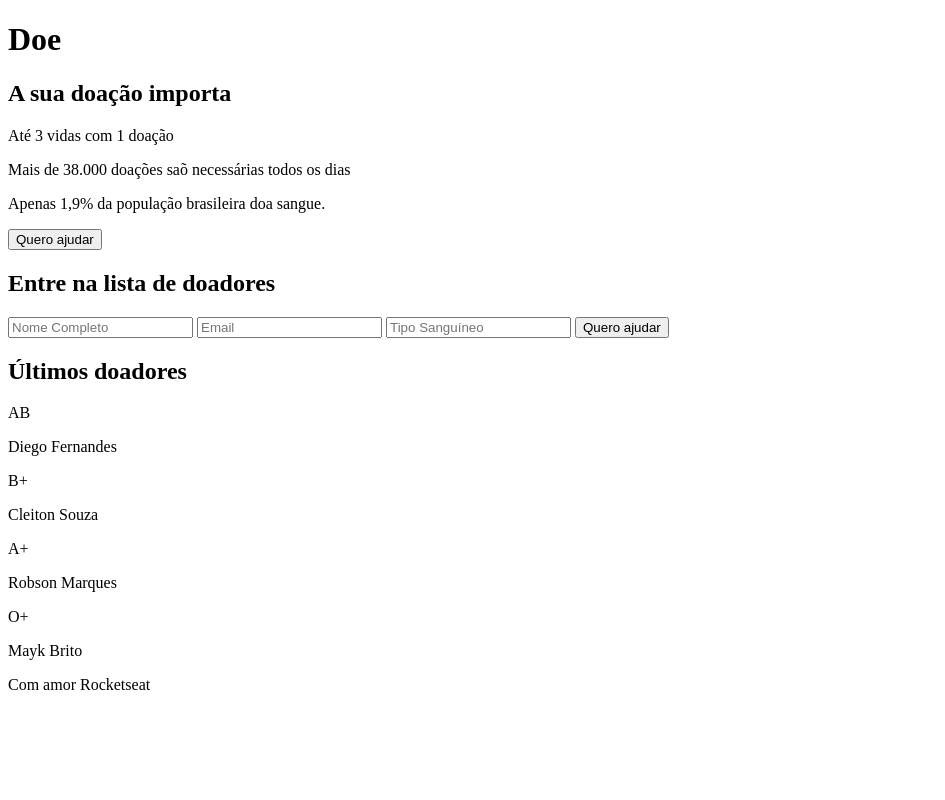
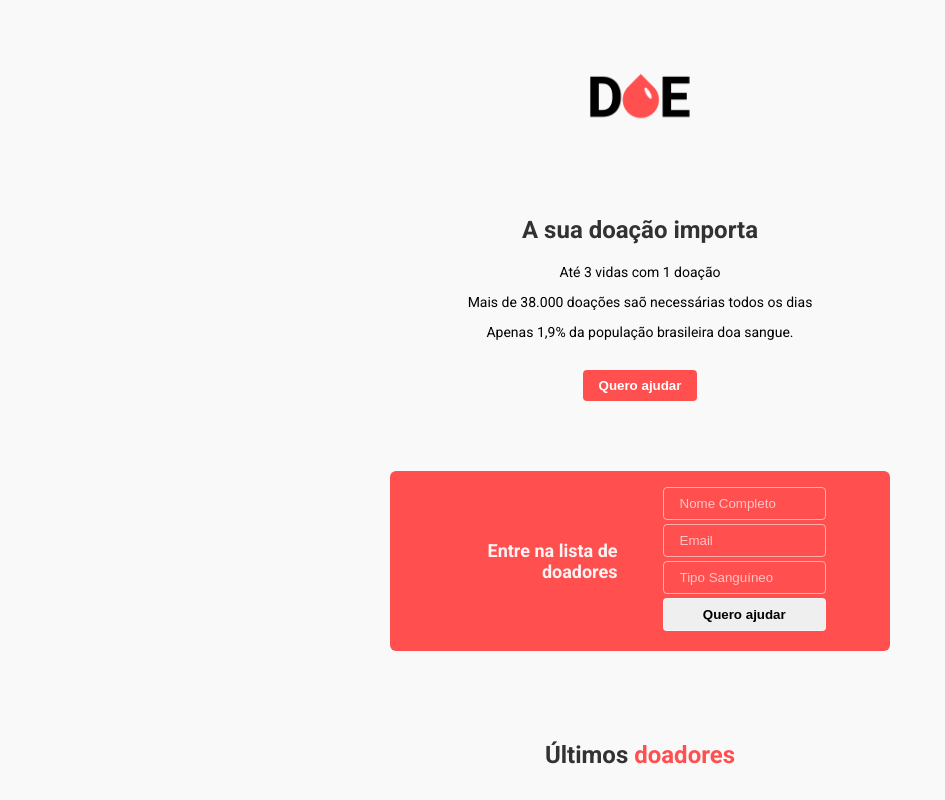
Before and after one commit to andreferrazz/doe-sangue, a plain HTML site: page index.html in a window 1280 px wide. Both pictures are taken after a click on the button "Quero ajudar". Shown: the top 800 px of the page, without its empty margins (0-945 px from the left). Drawn offline with Linux system fonts and the light colour scheme.

Commit message:
add style and scripts

```diff
--- a/index.html
+++ b/index.html
@@ -1,11 +1,16 @@
 <!DOCTYPE html>
 <html>
+
 <head>
     <title>Doe sangue! Doe vida!</title>
+
+    <link rel="stylesheet" href="style.css">
+    <link href="https://fonts.googleapis.com/css?family=Roboto:400,700&display=swap" rel="stylesheet">
 </head>
+
 <body>
     <header>
-            <h1>Doe</h1>
+        <img class="logo" src="logo.png" alt="Imagem de DOE">
         <h2>A sua doação importa</h2>
         <p>Até 3 vidas com 1 doação</p>
         <p>Mais de 38.000 doações saõ necessárias todos os dias</p>
@@ -13,31 +18,19 @@
         <button>Quero ajudar</button>
     </header>
 
-        <section class="form">
+    <section class="form hide">
         <h2>Entre na lista de doadores</h2>
         <form action="/">
-                <input
-                    type="text"
-                    name="name"
-                    placeholder="Nome Completo"
-                >
-                <input
-                    type="text"
-                    name="email"
-                    placeholder="Email"
-                >
-                <input
-                    type="text"
-                    name="blood"
-                    placeholder="Tipo Sanguíneo"
-                >
+            <input type="text" name="name" placeholder="Nome Completo">
+            <input type="text" name="email" placeholder="Email">
+            <input type="text" name="blood" placeholder="Tipo Sanguíneo">
 
             <button>Quero ajudar</button>
         </form>
     </section>
 
     <main>
-            <h2>Últimos doadores</h2>
+        <h2>Últimos <span>doadores</span></h2>
 
         <section class="donors">
             <div class="donor">
@@ -59,6 +52,9 @@
         </section>
     </main>
 
-        <footer> Com amor Rocketseat</footer>
+    <footer> Com 💟 Rocketseat</footer>
+
+    <script src="scripts.js"></script>
 </body>
+
 </html>
--- /dev/null
+++ b/scripts.js
@@ -0,0 +1,7 @@
+document
+    .querySelector('header button')
+    .addEventListener("click", function () {
+        document
+            .querySelector('.form')
+            .classList.toggle('hide')
+    })
--- /dev/null
+++ b/style.css
@@ -0,0 +1,172 @@
+/*
+    GLOBAL
+ */
+
+* {
+    box-sizing: border-box;
+}
+
+html, body {
+    margin: 0;
+}
+
+body {
+    display: flex;
+    flex-direction: column;
+    height: 100vh;
+    font-family: 'Roboto', sans-serif;
+    background-color: #f9f9f9
+}
+
+h1, h2 {
+    color: #000000cc;
+}
+
+/*
+    TITULOS
+*/
+
+header h1, main h2 {
+    margin-bottom: 70px;
+}
+
+main h2 span {
+    color: #ff4f4f;
+}
+
+section.form h2 {
+    text-align: right;
+    color: #ffffffee;
+    font-size: 18px;
+}
+
+/*
+    ESTRUTURA: alinhamento
+*/
+
+header, main, footer {
+    text-align: center;
+}
+
+header, .form, main {
+    margin: 0 auto 70px auto;
+    width: 90%;
+    max-width: 500px;
+}
+
+/*
+    HEADER
+*/
+
+header button {
+    margin-top: 16px;
+    padding: 8px 16px;
+    border-radius: 4px;
+    border: none;
+    background-color: #ff4f4f;
+    color: white;
+    font-weight: bold;
+}
+
+.logo {
+    width: 120px;
+    margin: 70px 0;
+}
+
+header p {
+    font-size: 14px;
+}
+
+/*
+    FORM
+*/
+
+section.form {
+    display: grid;
+    grid-template-columns: 1fr 1fr;
+    grid-gap: 45px;
+    align-items: center;
+    background-color: #ff4f4f;
+    padding: 16px 64px;
+    border-radius: 6px;
+}
+
+form input, form button {
+    width: 100%;
+    margin-bottom: 4px;
+    padding: 8px 16px;
+    border-radius: 4px;
+    border: 1px #ffffff88 solid;
+}
+
+form input {
+    background-color: transparent;
+}
+
+form input::placeholder {
+    color: #ffffffaa;
+}
+
+form button {
+    font-weight: bold;
+}
+
+/*
+    MAIN
+*/
+
+main .donors {
+    display: grid;
+    grid-template-columns: 1fr 1fr 1fr 1fr;
+}
+
+.blood {
+    color: #ff4f4f;
+    font-weight: bold;
+    font-size: 12px;
+    display: flex;
+    align-items: center;
+    justify-content: center;
+    position: relative;
+}
+
+.blood::before {
+    content: "";
+    background-color: #ff4f4f11;
+    width: 40px;
+    height: 40px;
+    position: absolute;
+    border-radius: 50%;
+    border-top-right-radius: 0;
+    transform: rotate(-45deg);
+}
+
+.donor p {
+    margin-top: 24px;
+    font-size: 14px;
+}
+
+/*
+    RODAPE
+*/
+
+footer {
+    margin-top: auto;
+    padding: 16px;
+    border: 1px solid #eee
+}
+
+/*
+    JAVASCRIPT
+*/
+
+section.form {
+    transition: all 300ms;
+}
+
+section.form.hide {
+    opacity: 0;
+    visibility: hidden;
+    height: 0;
+    margin-top: -70px
+}
```
Also changed, not shown: logo.png (added). Lines whose indentation alone changed are shown as unchanged.
